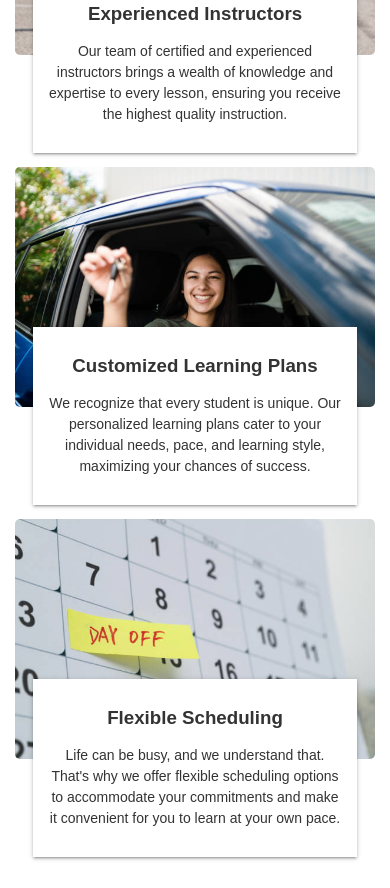
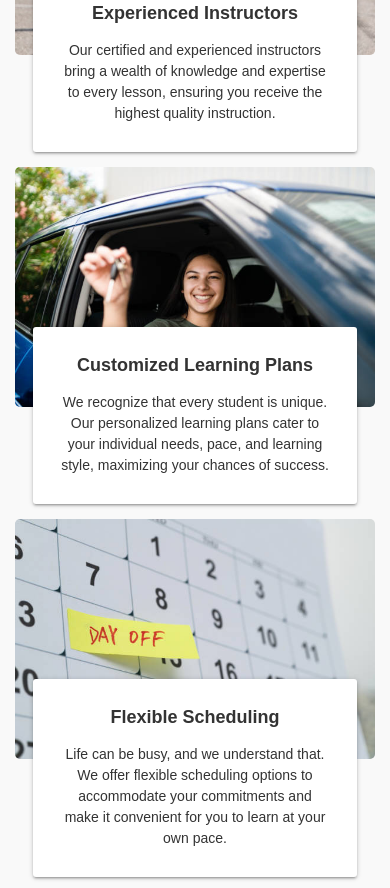
Before and after one commit to agviray/dynamic-driving, a Gatsby site: page / in a window 390 px wide. Shown: the part 756-1644 px from the top of the page. Built offline with nearby package versions, Linux system fonts and the light colour scheme; Gatsby itself is replaced by a stand-in of ours; a web font is replaced by a local one.

Commit message:
Edit responsive styles for cards

```diff
--- a/src/components/home/WhyContent.js
+++ b/src/components/home/WhyContent.js
@@ -17,7 +17,7 @@ const whyCards = [
       alt: 'Instructor icon',
     },
     heading: 'Experienced Instructors',
-    text: `Our team of certified and experienced instructors brings a
+    text: `Our certified and experienced instructors bring a
     wealth of knowledge and expertise to every lesson, ensuring
     you receive the highest quality instruction.`,
   },
@@ -45,8 +45,7 @@ const whyCards = [
       alt: 'Calendar icon',
     },
     heading: 'Flexible Scheduling',
-    text: `Life can be busy, and we understand that. That's why we offer
-    flexible scheduling options to accommodate your commitments
+    text: `Life can be busy, and we understand that. We offer flexible scheduling options to accommodate your commitments
     and make it convenient for you to learn at your own pace.`,
   },
 ];
--- a/src/sass/components/_why.scss
+++ b/src/sass/components/_why.scss
@@ -13,15 +13,16 @@
   display: grid;
   grid-template-columns: 1fr;
   gap: 7rem 1rem;
+  max-width: 800px;
+  margin: 0 auto;
   padding-bottom: 8rem;
 
-  @media screen and (min-width: 960px) {
+  @media screen and (min-width: 950px) {
+    max-width: none;
+    margin: 0;
+    padding: 0 1rem 14rem 1rem;
     grid-template-columns: 1fr 1fr 1fr;
     gap: 0 2rem;
-  }
-
-  @media screen and (min-width: 1000px) {
-    padding-bottom: 9rem;
   }
 
   @media screen and (min-width: 1200px) {
@@ -29,11 +30,11 @@
   }
 
   .card {
-    max-width: 400px;
+    max-width: 450px;
     margin: 0 auto;
     border-radius: 5px;
 
-    @media screen and (min-width: 1000px) {
+    @media screen and (min-width: 950px) {
       max-width: none;
     }
 
@@ -56,7 +57,7 @@
           border-radius: inherit;
         }
 
-        @media screen and (min-width: 750px) {
+        @media screen and (min-width: 950px) {
           box-shadow: 1px 12px 21px 2px rgba(51, 51, 51, 0.75);
           -webkit-box-shadow: 1px 12px 21px 2px rgba(51, 51, 51, 0.75);
           -moz-box-shadow: 1px 12px 21px 2px rgba(51, 51, 51, 0.75);
@@ -66,31 +67,31 @@
       & > .card-main-content {
         position: absolute;
         top: 100%;
+        display: flex;
+        flex-direction: column;
+        justify-content: center;
+        align-items: center;
         width: 90%;
         margin: -80px auto 0 auto;
-        padding: 1.75rem 1rem;
+        padding: 1.75rem;
+        background-color: $white;
         box-shadow: rgba(0, 0, 0, 0.14) 0px 2px 2px 0px,
           rgba(0, 0, 0, 0.12) 0px 3px 1px -2px,
           rgba(0, 0, 0, 0.2) 0px 1px 5px 0px;
         z-index: 1;
+        border-radius: 3px;
+
+        @media screen and (min-width: 950px) {
+          width: 90%;
+          min-height: 294px;
+          margin-top: -50px;
+        }
 
         @media screen and (min-width: 1000px) {
           padding: 2rem 1.5rem;
         }
 
-        // - Card text background color ("faded")
-        &::before {
-          content: '';
-          background-color: $white;
-          position: absolute;
-          top: 0;
-          left: 0;
-          width: 100%;
-          height: 100%;
-          z-index: -1;
-        }
-
-        // - Card icon (only displayed when vw 750px or higher.
+        // - Card icon (only displayed when vw 950px or higher.
         .icon-container {
           display: none;
           justify-content: center;
@@ -101,11 +102,26 @@
           border-radius: 50%;
           background-color: $mainBlack;
 
+          // - Optional icon display
+          @media screen and (min-width: 950px) {
+            // display: flex;
+          }
+
+          @media screen and (min-width: 1000px) {
+            width: 70px;
+            height: 70px;
+          }
+
           & > span {
             display: inline-block;
             width: 25px;
             line-height: 0;
             font-size: 0;
+
+            @media screen and (min-width: 1000px) {
+              width: 35px;
+              height: 35px;
+            }
 
             & > img {
               max-width: 100%;
@@ -116,11 +132,16 @@
         h3 {
           padding-bottom: 1rem;
           text-align: center;
+          font-size: 18px;
         }
 
         .text-container {
           text-align: center;
           font-size: 14px;
+
+          @media screen and (min-width: 950px) {
+            font-size: 15px;
+          }
         }
       }
     }
--- a/src/sass/layout/_navigation.scss
+++ b/src/sass/layout/_navigation.scss
@@ -1,6 +1,3 @@
-// TODO: Add styles for transforming hamburger lines depending on menu opened state.
-// TODO: Add media queries to toggle between mobile and desktop versions of Navbar and contents.
-
 nav {
   position: relative;
   width: 100%;
--- a/src/sass/pages/_home.scss
+++ b/src/sass/pages/_home.scss
@@ -8,7 +8,7 @@ section {
   }
 
   &#why {
-    background-color: $white;
+    background-color: #f9f9f9;
   }
 
   &#services {
```
Also changed, not shown: src/sass/main.css, 1 other file.
